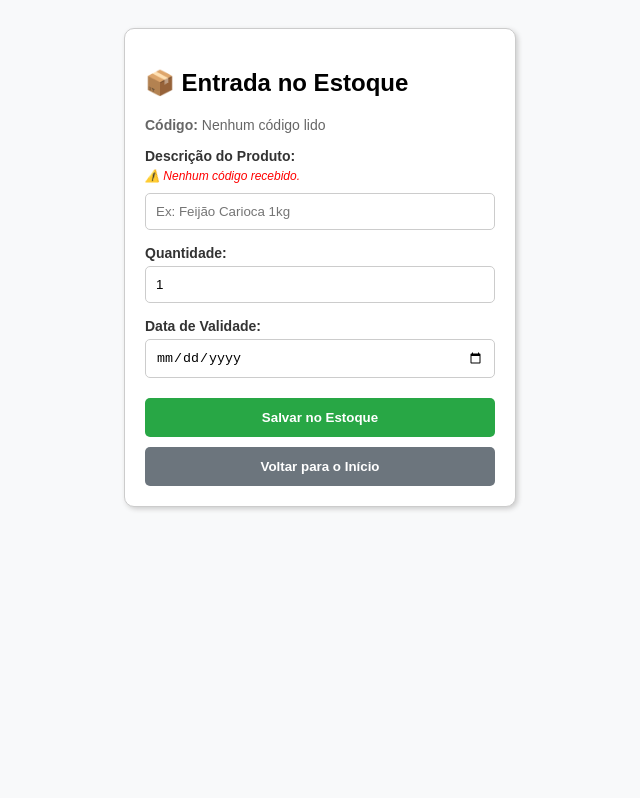
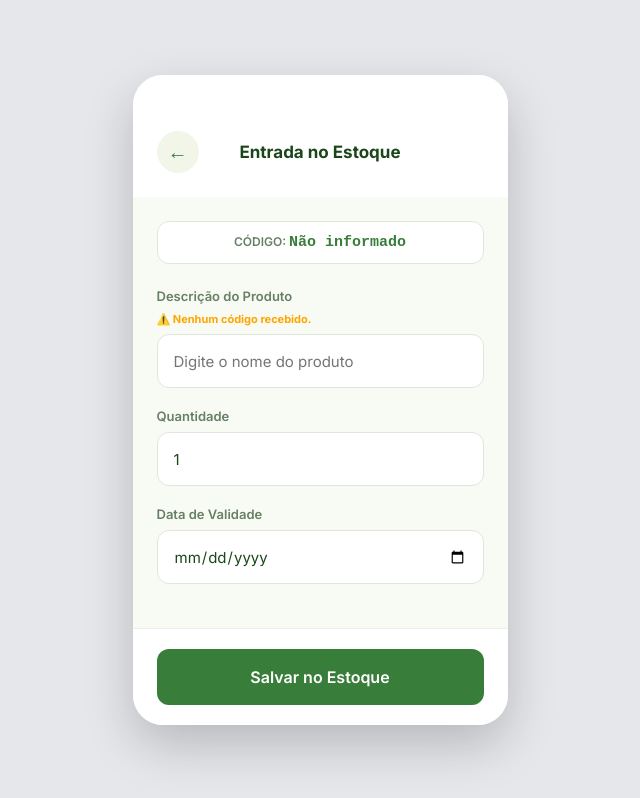
Before and after one commit to Jerfesk/Despensa-Inteligente, a website: page public/cadastro.html in a window 1280 px wide. Shown: the whole page, without its empty margins (320-960 px from the left). Drawn offline with Linux system fonts and the light colour scheme; sample sign-in values are in the browser's storage.

Commit message:
cadastro.html atualizado a partir de addProdutoT.html

```diff
--- a/public/cadastro.html
+++ b/public/cadastro.html
@@ -1,80 +1,247 @@
 <!DOCTYPE html>
 <html lang="pt-BR">
 <head>
-    <meta charset="UTF-8">
+  <meta charset="UTF-8" />
+  <meta name="viewport" content="width=device-width, initial-scale=1.0, maximum-scale=1.0, user-scalable=no"/>
   <title>Cadastrar Produto</title>
+
+  <link rel="stylesheet" href="https://fonts.googleapis.com/css2?family=Inter:wght@400;500;600;700&display=swap" />
+
   <style>
-        body { font-family: sans-serif; padding: 20px; display: flex; justify-content: center; background: #f8f9fa; }
-        .form-card { border: 1px solid #ccc; padding: 20px; border-radius: 10px; width: 350px; background: white; box-shadow: 2px 2px 5px #ccc; }
-        label { display: block; margin-top: 15px; font-weight: bold; font-size: 14px; color: #333; }
-        input { width: 100%; margin-top: 5px; padding: 10px; box-sizing: border-box; border: 1px solid #ccc; border-radius: 5px; }
-        button { width: 100%; padding: 12px; background-color: #28a745; color: white; border: none; border-radius: 5px; cursor: pointer; font-weight: bold; margin-top: 20px; }
-        .btn-voltar { background-color: #6c757d; margin-top: 10px; }
-        .status-busca { font-size: 12px; color: #007bff; font-style: italic; display: block; margin-bottom: 5px; margin-top: 5px;}
+    :root {
+      --primary: #387d39;
+      --background: #f1f6e9;
+      --card-bg: #ffffff;
+      --text-main: #1a461a;
+      --text-muted: #677f64;
+    }
+
+    * { margin: 0; padding: 0; box-sizing: border-box; font-family: "Inter", sans-serif; }
+
+    body {
+      display: flex;
+      justify-content: center;
+      align-items: center;
+      min-height: 100vh;
+      margin: 0;
+      background-color: #e5e7eb;
+      overflow: hidden;
+      padding: 20px;
+    }
+
+    .app-container {
+      width: 100%;
+      max-width: 375px;
+      height: 100%;
+      max-height: 812px;
+      background-color: #f8fbf4;
+      position: relative;
+      display: flex;
+      flex-direction: column;
+      box-shadow: 0 20px 50px rgba(0,0,0,0.2);
+      border-radius: 30px;
+      overflow: hidden;
+    }
+
+    .header {
+      display: flex;
+      align-items: center;
+      padding: 56px 24px 24px;
+      position: relative;
+      background: white;
+    }
+
+    .back-btn {
+      width: 42px;
+      height: 42px;
+      border: none;
+      background: #f1f6e9;
+      border-radius: 50%;
+      cursor: pointer;
+      display: flex;
+      align-items: center;
+      justify-content: center;
+      font-size: 20px;
+      color: var(--primary);
+      transition: 0.2s;
+      z-index: 2;
+    }
+
+    .title {
+      position: absolute;
+      left: 0;
+      width: 100%;
+      text-align: center;
+      font-size: 17px;
+      font-weight: 700;
+      color: var(--text-main);
+      pointer-events: none;
+    }
+
+    .form {
+      padding: 24px;
+      flex: 1;
+      overflow-y: auto;
+      scrollbar-width: none;
+    }
+    .form::-webkit-scrollbar { display: none; }
+
+    .info-bar {
+      background: #fff;
+      padding: 12px 16px;
+      border-radius: 12px;
+      margin-bottom: 24px;
+      border: 1px solid #dfe6dc;
+      text-align: center;
+    }
+
+    .info-bar p { font-size: 12px; color: var(--text-muted); font-weight: 600; }
+    .info-bar span { color: var(--primary); font-family: monospace; font-size: 15px; font-weight: 700; }
+
+    .field { margin-bottom: 20px; }
+    .label { display: block; margin-bottom: 8px; font-size: 13px; font-weight: 600; color: var(--text-muted); }
+    .status-busca { font-size: 11px; font-weight: 700; margin-bottom: 8px; display: block; }
+
+    .input {
+      width: 100%;
+      height: 54px;
+      border: 1px solid #dfe6dc;
+      border-radius: 12px;
+      background: white;
+      padding: 0 16px;
+      font-size: 15px;
+      color: var(--text-main);
+      outline: none;
+      transition: 0.2s;
+    }
+
+    .input:focus { border: 2px solid var(--primary); }
+
+    .save-container {
+      padding: 20px 24px;
+      background: white;
+      border-top: 1px solid #eee;
+    }
+
+    .save-btn {
+      width: 100%;
+      height: 56px;
+      border: none;
+      border-radius: 12px;
+      background: var(--primary);
+      color: white;
+      font-size: 16px;
+      font-weight: 600;
+      cursor: pointer;
+      transition: 0.2s;
+    }
+
+    .save-btn:disabled { background: #ccc; cursor: not-allowed; }
+    .save-btn:active:not(:disabled) { transform: scale(0.98); }
+
   </style>
 </head>
 <body>
-    <div class="form-card">
-        <h2>📦 Entrada no Estoque</h2>
-        <p style="font-size: 14px; color: #666; margin-bottom: 0;"><strong>Código:</strong> <span id="exibir-codigo"></span></p>
 
-        <label>Descrição do Produto:</label>
-        <span id="status-busca" class="status-busca">Buscando na internet... ⏳</span>
-        <input type="text" id="nome" placeholder="Ex: Feijão Carioca 1kg">
+  <div class="app-container">
+    <div class="header">
+      <button class="back-btn" onclick="window.location.href='index.html'">←</button>
+      <div class="title">Entrada no Estoque</div>
+    </div>
 
-        <label>Quantidade:</label>
-        <input type="number" id="quantidade" placeholder="Ex: 2" value="1" min="1">
+    <div class="form">
+      <div class="info-bar">
+        <p>CÓDIGO: <span id="exibir-codigo">Buscando...</span></p>
+      </div>
 
-        <label>Data de Validade:</label>
-        <input type="date" id="validade">
+      <div class="field">
+        <label class="label">Descrição do Produto</label>
+        <span id="status-busca" class="status-busca" style="color: #007bff;">⏳ Iniciando busca...</span>
+        <input type="text" id="nome" class="input" placeholder="Digite o nome do produto">
+      </div>
 
-        <button onclick="salvarProduto()">Salvar no Estoque</button>
-        <button class="btn-voltar" onclick="window.location.href='index.html'">Voltar para o Início</button>
+      <div class="field">
+        <label class="label">Quantidade</label>
+        <input type="number" id="quantidade" class="input" value="1" min="1">
+      </div>
+
+      <div class="field">
+        <label class="label">Data de Validade</label>
+        <input type="date" id="validade" class="input">
+      </div>
+    </div>
+
+    <div class="save-container">
+      <button id="btnSalvar" class="save-btn" onclick="salvarProduto()">
+        Salvar no Estoque
+      </button>
+    </div>
   </div>
 
   <script>
     const params = new URLSearchParams(window.location.search);
     const codigo = params.get('codigo');
+    const token = localStorage.getItem('token');
 
-        document.getElementById('exibir-codigo').innerText = codigo || "Nenhum código lido";
+    // Validação inicial do Token
+    if (!token) {
+        alert("Sessão expirada ou inválida. Faça login novamente.");
+        window.location.href = 'login.html';
+    }
 
+    document.getElementById('exibir-codigo').innerText = codigo || "Não informado";
+
+    // Dispara a busca automática se houver código
     if (codigo) {
         buscarNomeDoProduto(codigo);
     } else {
         document.getElementById('status-busca').innerText = "⚠️ Nenhum código recebido.";
-            document.getElementById('status-busca').style.color = "red";
+        document.getElementById('status-busca').style.color = "orange";
     }
 
     async function buscarNomeDoProduto(codigoBarras) {
-    const token = localStorage.getItem('token'); // Pegando o token para a busca também
+        const statusSpan = document.getElementById('status-busca');
+        const inputNome = document.getElementById('nome');
 
         try {
             const response = await fetch(`/api/produto/${codigoBarras}`, {
-            headers: {
-                'Authorization': `Bearer ${token}` // Sem isso, o servidor não responde o nome
+                headers: { 'Authorization': `Bearer ${token}` }
+            });
+
+            if (response.status === 401 || response.status === 403) {
+                alert("Token inválido. Refaça o login.");
+                window.location.href = 'login.html';
+                return;
             }
-        });
+
             const data = await response.json();
-
-        const statusSpan = document.getElementById('status-busca');
-        const inputNome = document.getElementById('nome');
 
             if (data.encontrado && data.nome) {
                 inputNome.value = data.nome;
                 statusSpan.innerText = "✅ Produto encontrado!";
                 statusSpan.style.color = "green";
+                document.getElementById('quantidade').focus(); // Pula para quantidade
             } else {
-            statusSpan.innerText = "⚠️ Produto não encontrado. Digite manualmente.";
+                statusSpan.innerText = "⚠️ Produto não catalogado. Digite o nome.";
                 statusSpan.style.color = "orange";
+                inputNome.focus();
             }
         } catch (error) {
-        console.error("Erro na busca:", error);
-        document.getElementById('status-busca').innerText = "❌ Erro ao buscar produto.";
+            statusSpan.innerText = "❌ Erro de conexão com o servidor.";
+            statusSpan.style.color = "red";
         }
     }
 
+    // Lógica para tecla ENTER pular campos
+    document.getElementById('nome').addEventListener('keypress', (e) => {
+        if (e.key === 'Enter') { e.preventDefault(); document.getElementById('quantidade').focus(); }
+    });
+    document.getElementById('quantidade').addEventListener('keypress', (e) => {
+        if (e.key === 'Enter') { e.preventDefault(); document.getElementById('validade').focus(); }
+    });
+
     async function salvarProduto() {
-            const token = localStorage.getItem('token');
+        const btn = document.getElementById('btnSalvar');
         const dados = {
             codigo: codigo,
             nome: document.getElementById('nome').value,
@@ -83,9 +250,12 @@
         };
 
         if(!dados.nome || !dados.quantidade) {
-        alert("Preencha o nome e a quantidade!");
+            alert("Obrigatório informar Nome e Quantidade!");
             return;
         }
+
+        btn.innerText = "Salvando...";
+        btn.disabled = true;
 
         try {
             const response = await fetch('/api/estoque', {
@@ -98,12 +268,17 @@
             });
 
             if (response.ok) {
-            alert("Produto salvo com sucesso!");
-            window.location.href = 'index.html';
+                alert("Produto adicionado ao estoque!");
+                window.location.href = 'estoque.html';
+            } else {
+                const errData = await response.json();
+                alert("Erro ao salvar: " + (errData.erro || "Verifique os dados"));
             }
         } catch (error) {
-        console.error("Erro ao salvar:", error);
-        alert("Erro ao salvar produto.");
+            alert("Erro crítico de rede ao salvar.");
+        } finally {
+            btn.innerText = "Salvar no Estoque";
+            btn.disabled = false;
         }
     }
   </script>
```
Lines whose indentation alone changed are shown as unchanged.
